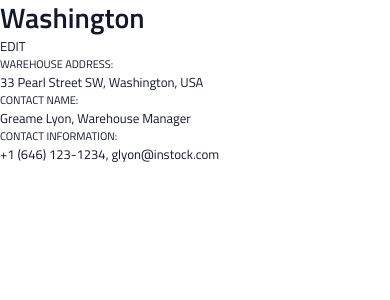
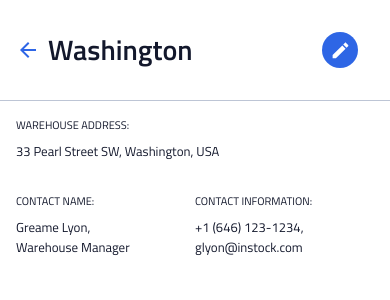
Before and after one commit to f2xiao/instock-frontend, a React (Create React App) app: page / in a window 390 px wide. Shown: the top 300 px of the page. Built offline with nearby package versions, Linux system fonts and the light colour scheme.

Commit message:
edit-scss-tablet

```diff
--- a/src/components/WarehouseDetails/WarehouseDetails.jsx
+++ b/src/components/WarehouseDetails/WarehouseDetails.jsx
@@ -2,30 +2,35 @@ import React from 'react';
 import "./WarehouseDetails.scss";
 import warehouseData from '../../data/01_warehouses.json';
 // import { Link } from 'react-router-dom';
+import returnIcon from '../../assets/icons/arrow_back-24px.svg'
 
 const WarehouseDetails = () => {
     const warehouse = warehouseData[1];
     return (
-        <div>
+        <div className="details">
             <div className='details__top'>
-                <h1 className='details__title'>{warehouse.warehouse_name}</h1>
+                <h1 className='details__title'>
+                    {/* <Link to='/'> */}
+                    <img className='details__return' src={returnIcon} alt="return to warehouse list page" />
+                    {/* </Link> */}
+                    {warehouse.warehouse_name}</h1>
                 {/* <Link to='/edit'> */}
-                    <div className='details__edit'>EDIT</div>
+                    <button className='details__edit'><span className='details__noshow'>Edit</span></button>
                 {/* </Link> */}
             </div>
-            <div className='detail__bottom'>
-                <div className='detail__address'>
+            <div className='details__bottom'>
+                <div className='details__address'>
                     <h4>WAREHOUSE ADDRESS:</h4>
                     <p>{`${warehouse.address}, ${warehouse.city}, ${warehouse.country}`}</p>
                 </div>
-                <div>
-                    <div className='detail__contact'>
+                <div className='details__contact'>
+                    <div className='details__contacter'>
                         <h4>CONTACT NAME:</h4>
-                        <p>{`${warehouse.contact_name}, ${warehouse.contact_position}`}</p>
+                        <p>{`${warehouse.contact_name},`}<br /> {`${warehouse.contact_position}`}</p>
                     </div>
-                    <div className='detail__info'>
+                    <div className='details__info'>
                         <h4>CONTACT INFORMATION:</h4>
-                        <p>{`${warehouse.contact_phone}, ${warehouse.contact_email}`}</p>
+                        <p>{`${warehouse.contact_phone},`}<br /> {`${warehouse.contact_email}`}</p>
                     </div>
                 </div>
             </div>
--- a/src/components/WarehouseDetails/WarehouseDetails.scss
+++ b/src/components/WarehouseDetails/WarehouseDetails.scss
@@ -1,4 +1,120 @@
 @use '../../style/partials/global.scss'as *;
 @use '../../style/partials/mixins.scss' as *;
 @use '../../style/partials/variables.scss' as *;
-// @use '../../style/partical/typography.scss';
+
+h4{
+    padding-bottom: 0.5rem;
+}
+
+.details{
+
+    &__top{
+        display: flex;
+        padding: 2rem 1.5rem;
+        border-bottom: 1px solid $color-border;
+
+       @include tablet{
+        padding: 2rem 2rem;
+       }
+    }
+
+    &__return{
+        position:absolute;
+        left:1rem;
+        top:2.4rem;
+        @include tablet{
+            left:2rem;
+            top:2.6rem;
+        }
+    }
+
+    &__title{
+        padding-left: 1.5rem;
+        @include tablet{
+            padding-left:2.0rem;
+        }
+    }
+
+    &__noshow{
+        display:none;
+        @include tablet{
+            display: inline;
+            color: white;
+            text-align: right;
+            position: absolute;
+            top:0.8rem;
+        }
+    }
+
+    &__edit{
+        background-image: url('../../assets/icons/create_white_24dp.svg');
+        background-size: 1.3rem;
+        background-repeat: no-repeat;
+        background-position: center;
+        width:2.25rem;
+        height: 2.25rem;
+        position: absolute;
+        right:2rem;
+        background-color:$color-cta ;
+        border:0;
+        border-radius: 1.25rem;
+        &:hover{
+            background-color:$color-bg-cta-hover;
+        }
+
+        @include tablet{
+            padding: 0 1rem;
+            width:5.5rem;
+            height:2.375rem;
+            background-position:25%;
+        }
+    }
+
+    &__bottom{
+       margin:$margin-m;
+       @include tablet{
+        margin:1.5rem 2rem;
+        display: flex;
+       }
+
+       @include desktop{
+        margin:2rem 2.5rem;
+       }
+    }
+
+    &__address{
+        margin-bottom: 2rem;
+
+        @include tablet{
+            margin-bottom:0;
+            width:10rem;
+            margin-right: 20vw;
+        }
+    }
+
+    &__contact{
+        display: flex;
+
+        @include tablet{
+        border-left:1px solid $color-border;
+        }
+    }
+
+    &__contacter{
+        width:50%;
+
+        @include tablet{
+           width:20vw;
+           margin-left: 3rem;
+        }
+    }
+
+
+    &__info{
+        width:50%;
+
+        @include tablet{
+            width:20vw;
+        }
+    }
+}
```
Also changed, not shown: src/assets/icons/create_white_24dp.svg (added).
